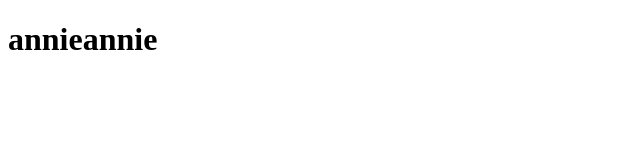
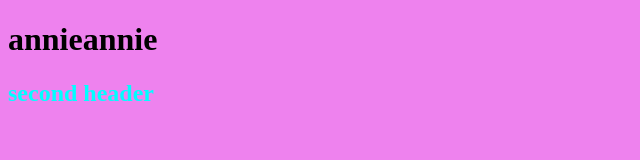
Before and after one commit to anniech1/mock-portfolio, a plain HTML site: page index.html in a window 1280 px wide. Shown: the whole page, without its empty margins (0-640 px from the left). Drawn offline with Linux system fonts and the light colour scheme.

Commit message:
updated css

```diff
--- a/index.html
+++ b/index.html
@@ -5,8 +5,10 @@
     <meta http-equiv="X-UA-Compatible" content="IE=edge">
     <meta name="viewport" content="width=device-width, initial-scale=1.0">
     <title>Document</title>
+    <link rel="stylesheet" href="style.css">
 </head>
 <body>
     <h1>annieannie</h1>
+    <h2>second header</h2>
 </body>
 </html>
--- a/style.css
+++ b/style.css
@@ -0,0 +1,6 @@
+body {
+    background-color: violet;
+}
+h2 {
+    color:aqua
+}
```
